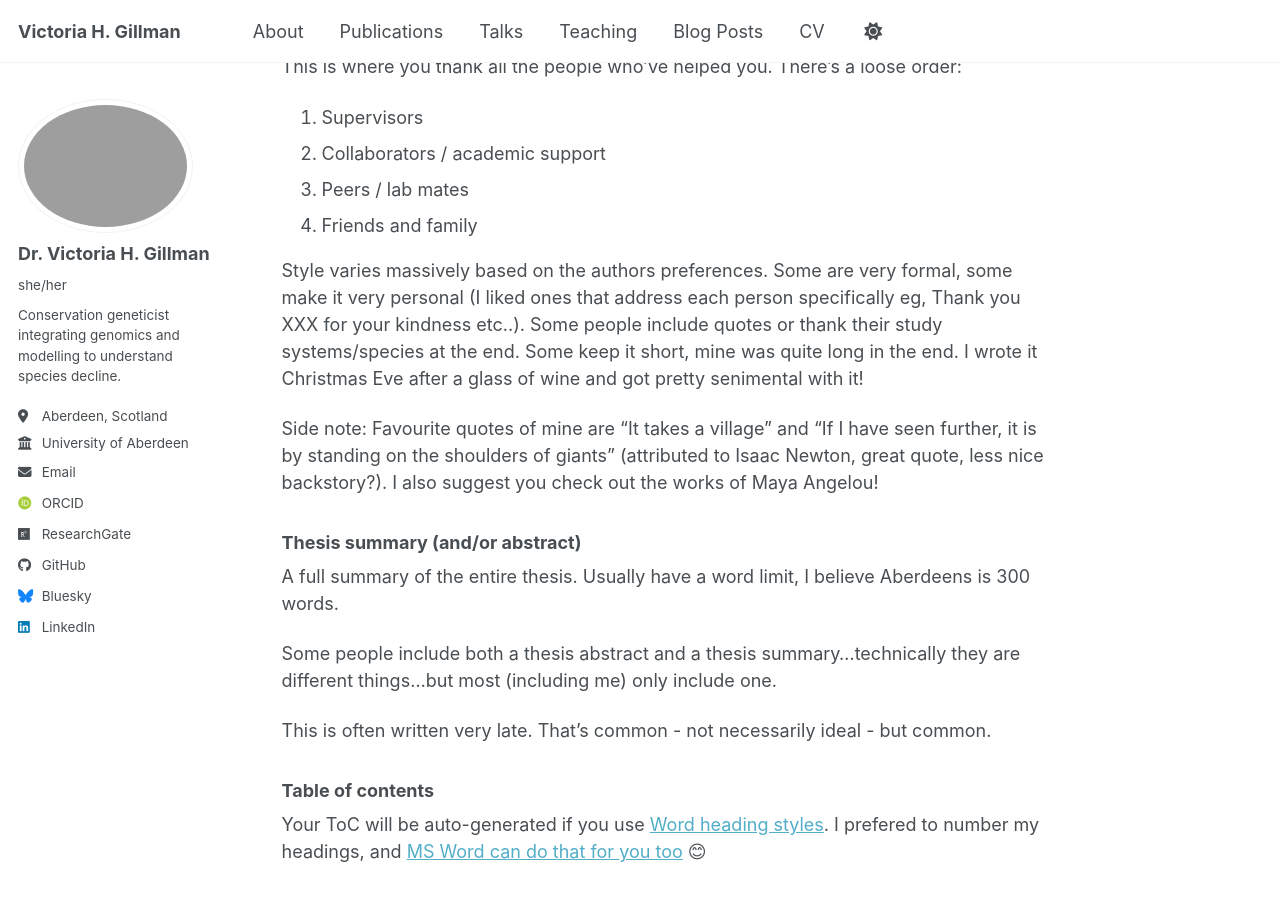
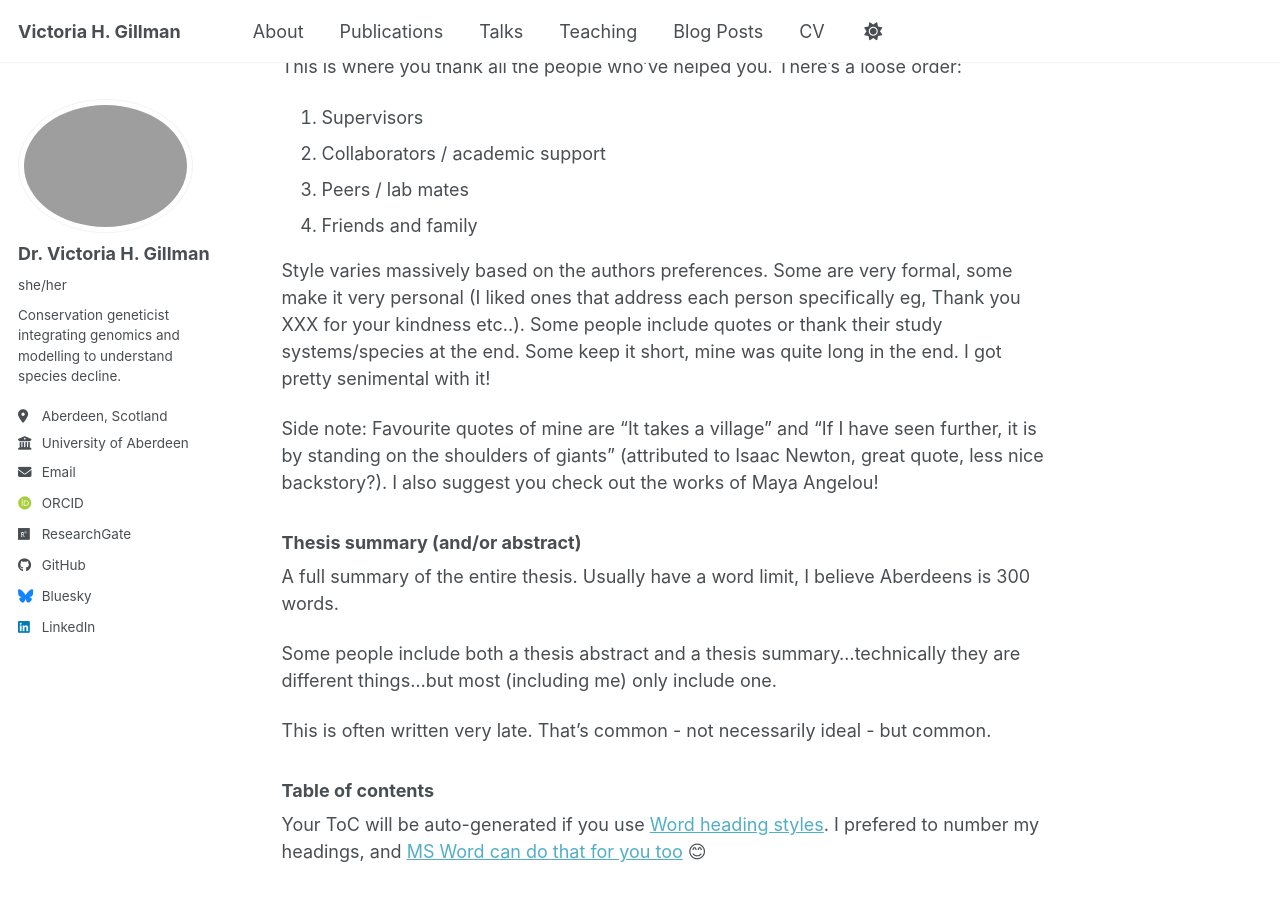
Before and after one commit to victoriagillman/victoriagillman.github.io, a Jekyll site: the page built from _posts/2026-04-04-phd-thesis-template-guide.md, in a window 1280 px wide and 900 px high, scrolled down 2711 px. Built offline with Jekyll 4.4.1, drawn with Linux system fonts in a browser that asks for light colours; emoji names are drawn with the system emoji font; some web fonts are replaced; a script bundle is joined from its source files by our own code; library files that are not in the unit come from our copies.

Commit message:
minor wording updates

```diff
--- a/_posts/2026-04-04-phd-thesis-template-guide.md
+++ b/_posts/2026-04-04-phd-thesis-template-guide.md
@@ -95,7 +95,7 @@ This is where you thank all the people who've helped you. There’s a loose orde
 3. Peers / lab mates
 4. Friends and family
 
-Style varies massively based on the authors preferences. Some are very formal, some make it very personal (I liked ones that address each person specifically eg, Thank you XXX for your kindness etc..). Some people include quotes or thank their study systems/species at the end. Some keep it short, mine was quite long in the end. I wrote it Christmas Eve after a glass of wine and got pretty senimental with it!
+Style varies massively based on the authors preferences. Some are very formal, some make it very personal (I liked ones that address each person specifically eg, Thank you XXX for your kindness etc..). Some people include quotes or thank their study systems/species at the end. Some keep it short, mine was quite long in the end. I got pretty senimental with it!
 
 Side note: Favourite quotes of mine are "It takes a village" and "If I have seen further, it is by standing on the shoulders of giants" (attributed to Isaac Newton, great quote, less nice backstory?). I also suggest you check out the works of Maya Angelou!
 
```
